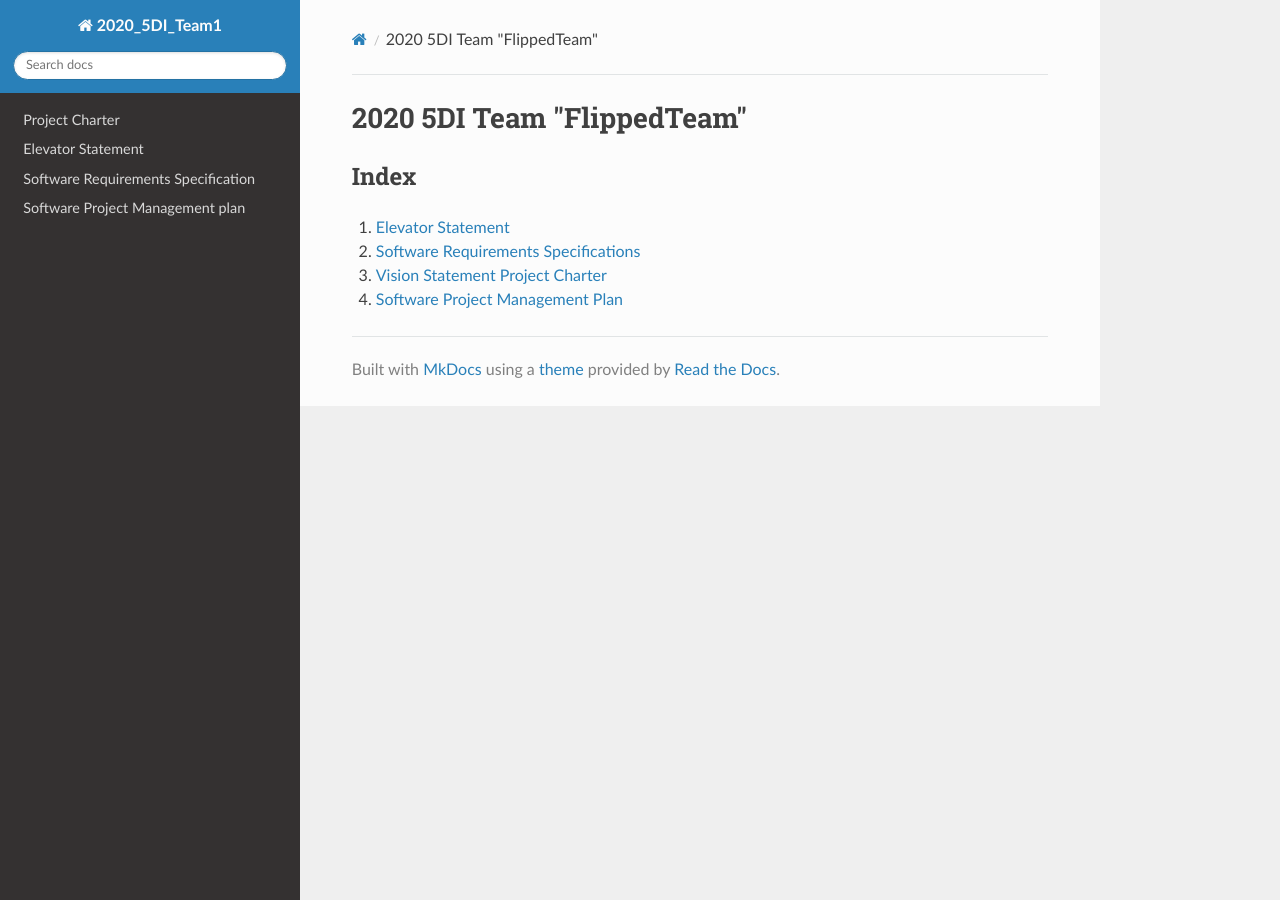
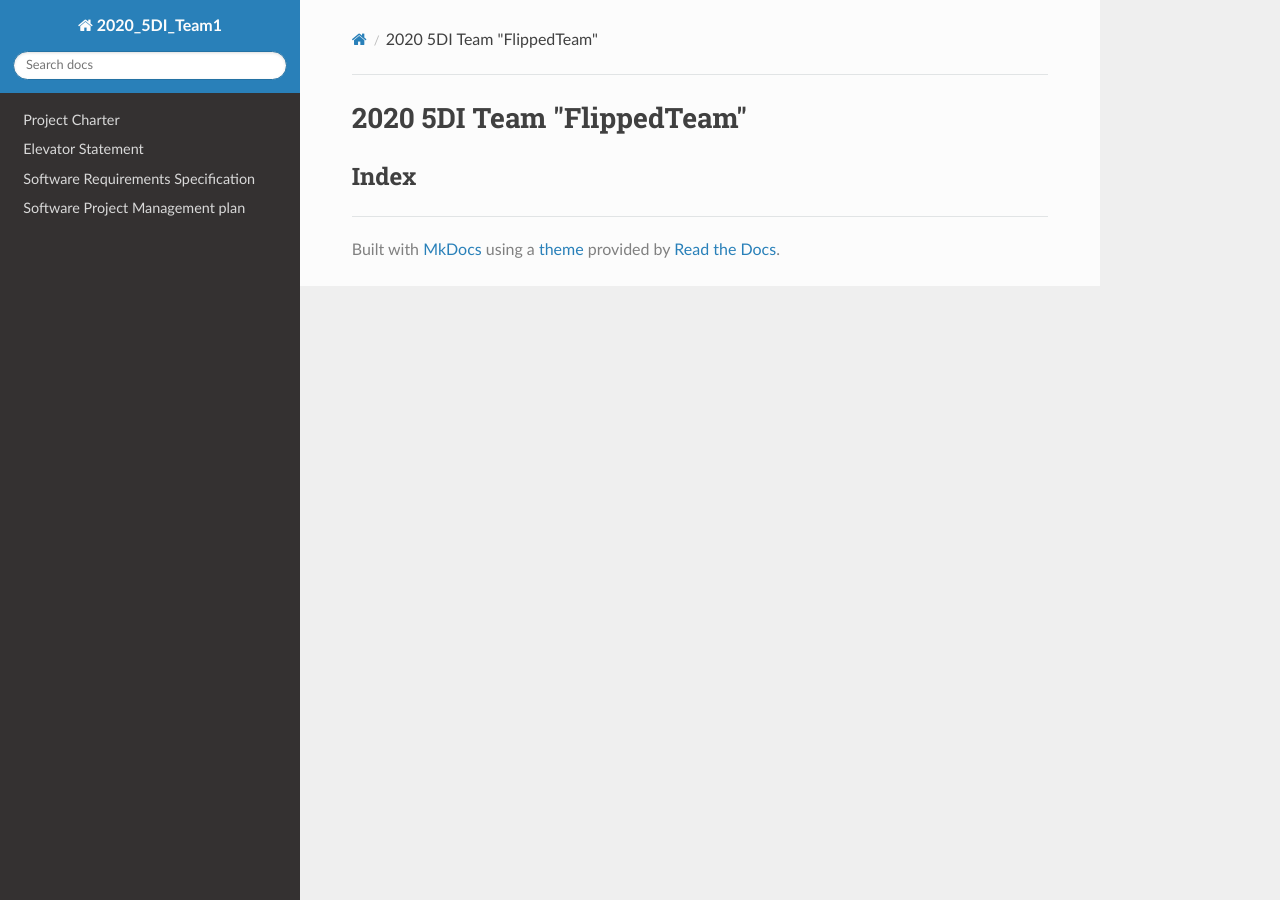
Before and after one commit to FlippedAle/2020_5DI_Team1_DOnofrio, an MkDocs documentation site: the page built from docs/index.md, in a window 1280 px wide. Built offline with MkDocs 1.6.1, drawn with Linux system fonts in a browser that asks for light colours; nearby versions of some CDN libraries.

Commit message:
Update index.md

```diff
--- a/docs/index.md
+++ b/docs/index.md
@@ -1,8 +1,3 @@
 # 2020 5DI Team "FlippedTeam"
 
 ## Index
-
-1. [Elevator Statement](elevatorSpeech.md)
-2. [Software Requirements Specifications](srs.md)
-3. [Vision Statement Project Charter](vspc.md)
-4. [Software Project Management Plan](spmp.md)
```
